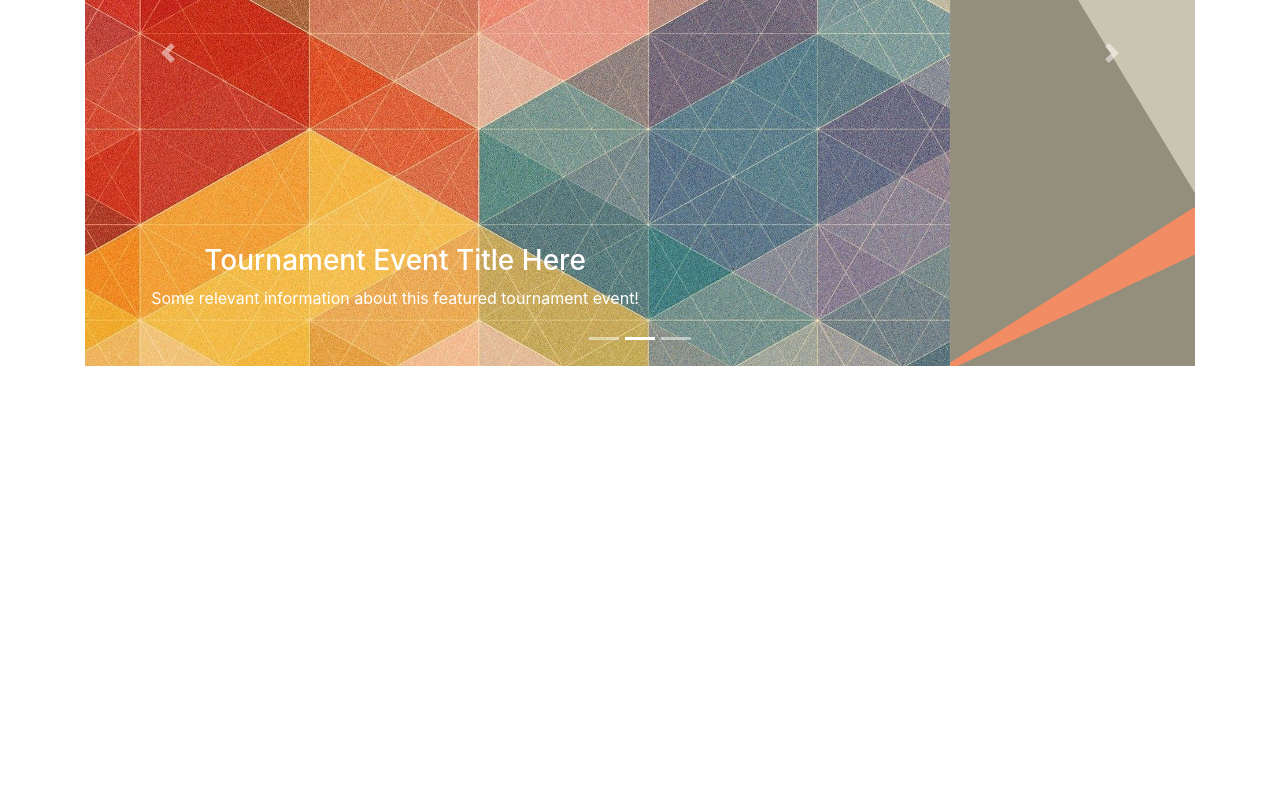
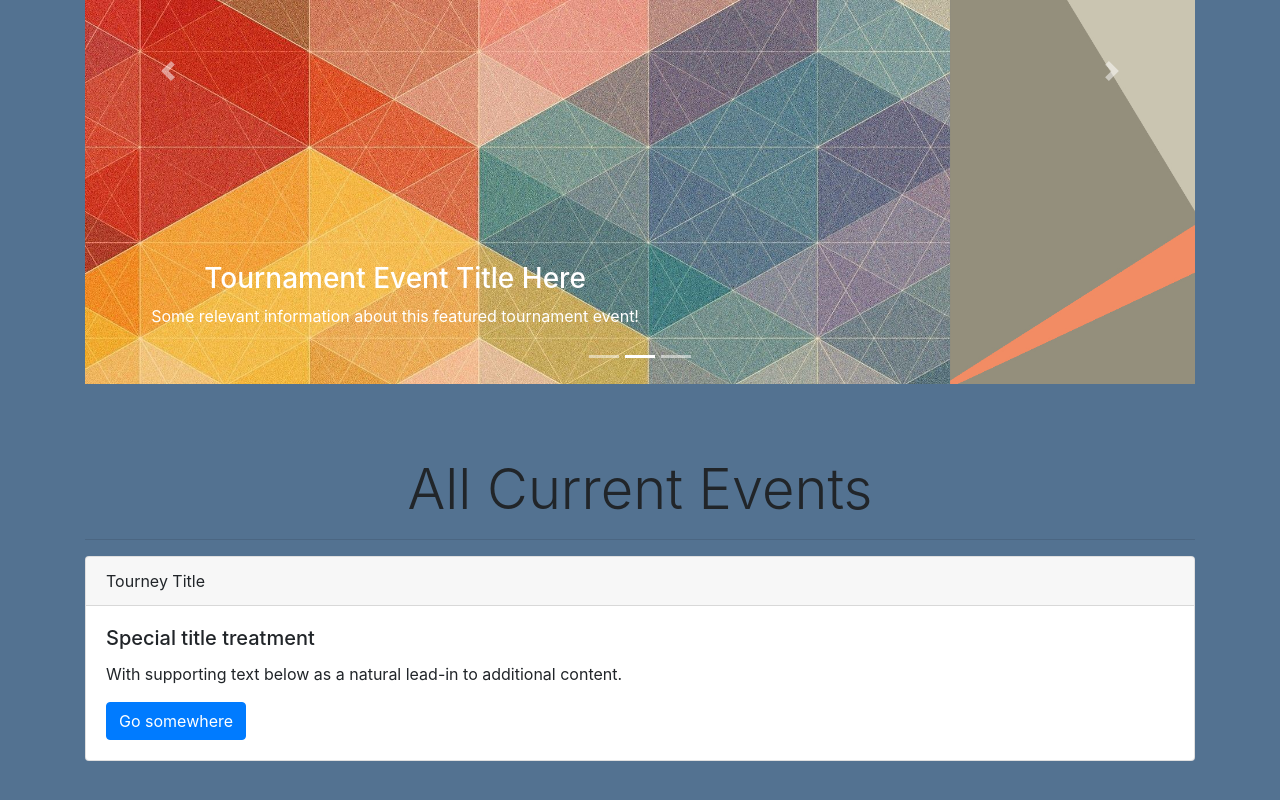
Before and after one commit to CEN3031GamingGroup1/TourneyOrganizer, a plain HTML site: page client/index.html in a window 1280 px wide. Shown: the part 430-1230 px from the top of the page. Before the commit the page ends 800 px from the top, so only its background shows below. Drawn offline with nearby package versions, Linux system fonts and the light colour scheme; some packages are replaced by stand-ins of ours.

Commit message:
css changes to index

```diff
--- a/client/index.html
+++ b/client/index.html
@@ -5,10 +5,10 @@
     <meta charset="utf-8">
     <meta name="viewport" content="width=device-width, initial-scale=1, shrink-to-fit=no">
     <link rel="stylesheet" href="https://stackpath.bootstrapcdn.com/bootstrap/4.1.3/css/bootstrap.min.css" integrity="sha384-MCw98/SFnGE8fJT3GXwEOngsV7Zt27NXFoaoApmYm81iuXoPkFOJwJ8ERdknLPMO" crossorigin="anonymous">
-    <link rel="stylesheet" href="styles/main.css">
+    <link rel="stylesheet" href="../client/styles/index.css">
   </head>
   <!-- <body ng-app="directoryApp"> -->
-  <body style="padding-top: 70px">
+  <body ng-app="directoryApp">
 
     <nav class="navbar navbar-expand-lg navbar-light bg-light fixed-top">
       <a class="navbar-brand"> <font color="orange">GT</font><font color= "blue">ourney</font> </a>
@@ -85,8 +85,25 @@
           </a>
         </div>
       </center>
+      <center>
+        <br><br><br>
+        <h3 class="display-4">All Current Events</h3>
+        <hr>
+      </center>
+      <div class="card">
+        <div class="card-header">
+          Tourney Title
+        </div>
+        <div class="card-body">
+          <h5 class="card-title">Special title treatment</h5>
+          <p class="card-text">With supporting text below as a natural lead-in to additional content.</p>
+          <a href="#" class="btn btn-primary">Go somewhere</a>
+        </div>
+      </div>
     </div>
 
+
+    <br><br><br>
     <!-- Scripts I've added-->
     <script src="https://code.jquery.com/jquery-3.3.1.slim.min.js" integrity="sha384-q8i/X+965DzO0rT7abK41JStQIAqVgRVzpbzo5smXKp4YfRvH+8abtTE1Pi6jizo" crossorigin="anonymous"></script>
     <script src="https://cdnjs.cloudflare.com/ajax/libs/popper.js/1.14.3/umd/popper.min.js" integrity="sha384-ZMP7rVo3mIykV+2+9J3UJ46jBk0WLaUAdn689aCwoqbBJiSnjAK/l8WvCWPIPm49" crossorigin="anonymous"></script>
--- /dev/null
+++ b/client/styles/index.css
@@ -0,0 +1,4 @@
+body {
+    background-color: #537291 !important;
+    padding-top: 11vh;
+}
```
